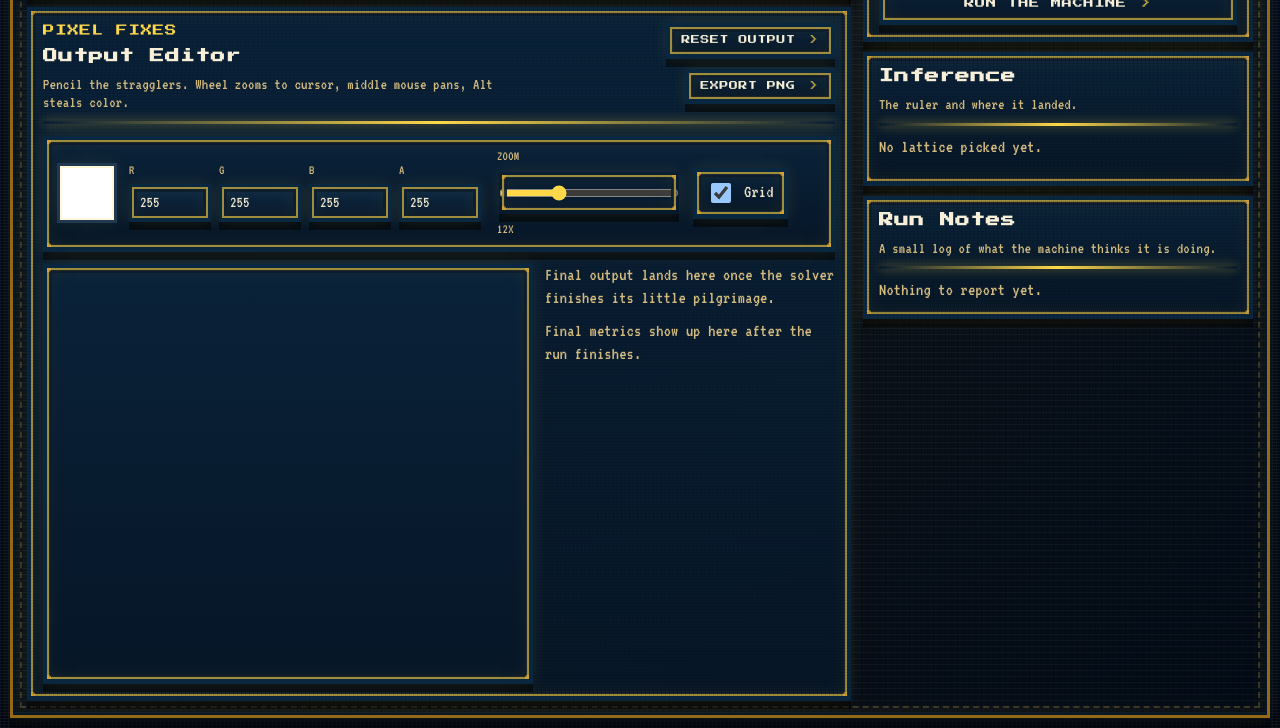
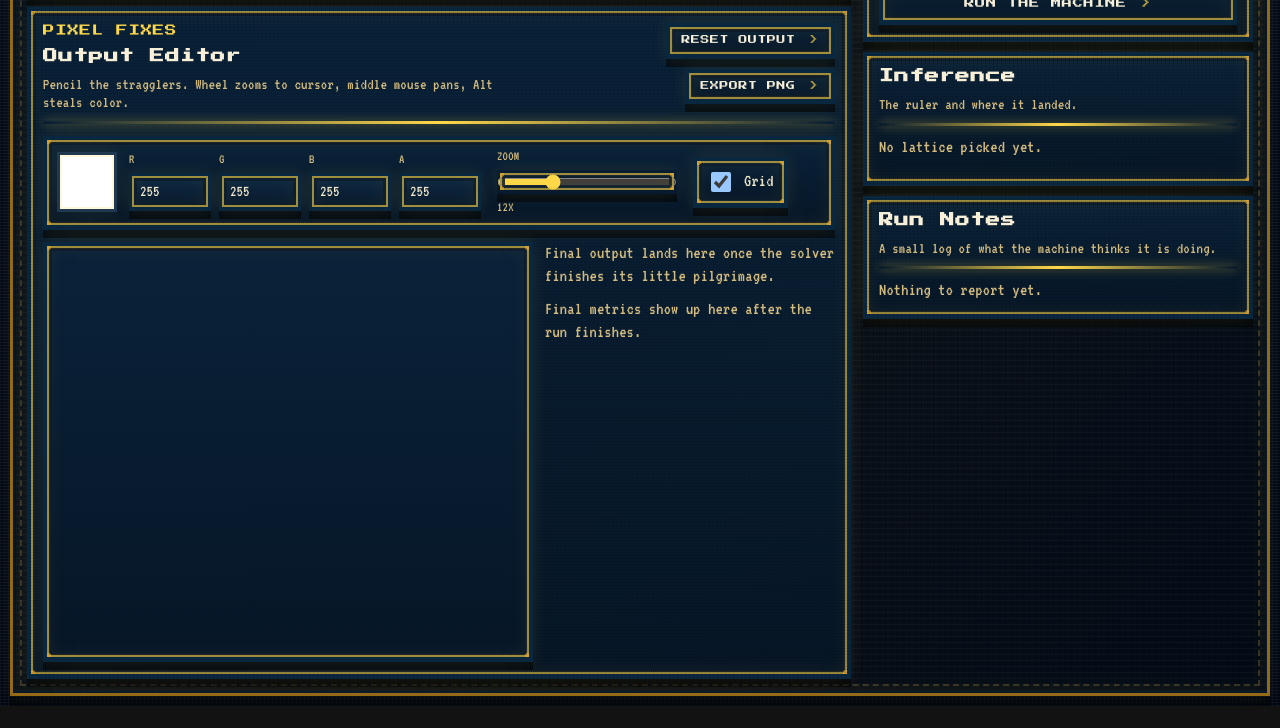
Before and after one commit to GameCult/repixelizer, a plain HTML site: page src/repixelizer/gui_static/index.html in a window 1280 px wide. Shown: the part 799-1527 px from the top of the page. After the commit the page ends 1505 px from the top, so only its background shows below. Drawn offline with Linux system fonts and the light colour scheme.

Commit message:
Contain zoom slider chrome

```diff
--- a/src/repixelizer/gui_static/styles.css
+++ b/src/repixelizer/gui_static/styles.css
@@ -854,7 +854,16 @@
 }
 
 .zoom-block {
-  min-width: 180px;
+  min-width: 0;
+  width: min(100%, 180px);
+}
+
+.zoom-block input[type="range"] {
+  display: block;
+  max-width: 100%;
+  min-height: 24px;
+  margin: 0;
+  padding: 0;
 }
 
 .editor-stage {
```
